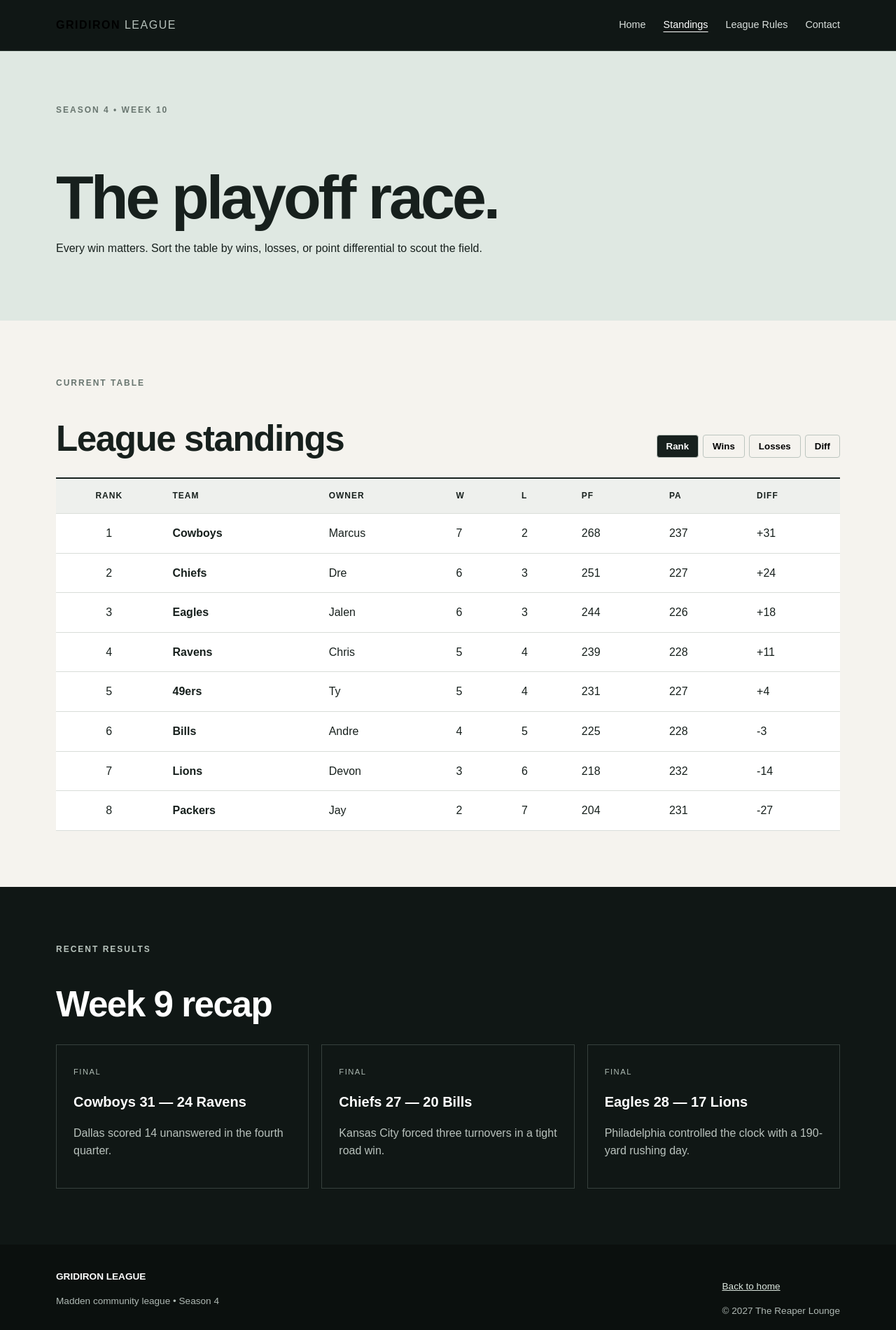
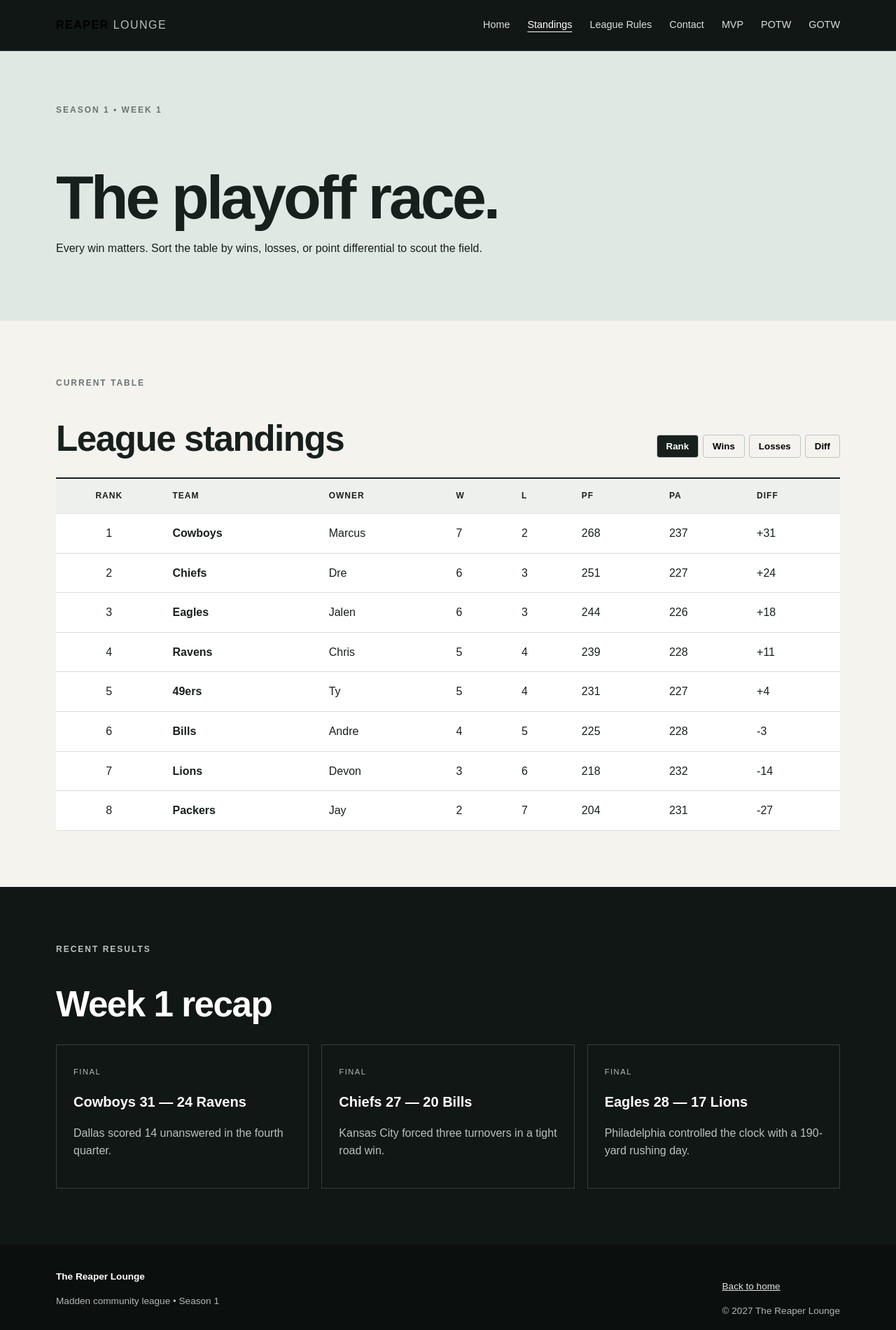
Before and after one commit to carterprince495-prog/The-Reaper-Lounge-, a plain HTML site: page standings.html in a window 1280 px wide. Shown: the whole page at 70% size. Drawn offline with Linux system fonts and the light colour scheme.

Commit message:
Update standings.html

```diff
--- a/standings.html
+++ b/standings.html
@@ -9,9 +9,9 @@
         content="width=device-width, initial-scale=1.0">
 
   <meta name="description"
-        content="Gridiron League Madden standings, recent results, and playoff race.">
+        content="The Reaper Lounge Madden standings, recent results, playoff race, potw, gotw,and mvp race.">
 
-  <title>Standings | Gridiron League</title>
+  <title>Standings | The Reaper Lounge</title>
 
   <link rel="stylesheet" href="styles.css">
 
@@ -26,7 +26,7 @@
        aria-label="Primary navigation">
 
     <a class="logo" href="index.html">
-      GRIDIRON <span>LEAGUE</span>
+      REAPER <span>LOUNGE</span>
     </a>
 
     <button class="menu-toggle"
@@ -54,7 +54,20 @@
         Contact
       </a>
 
+       <a href="index.html#MVP Race">
+         MVP
+       </a>
+
+      <a href="index.html#POTW">
+         POTW
+       </a>
+
+      <a href="index.html#GOTW">
+         GOTW
+       </a>
+
     </div>
+
 
   </nav>
 
@@ -69,7 +82,7 @@
   <div class="container">
 
     <p class="eyebrow">
-      SEASON 4 • WEEK 10
+      SEASON 1 • WEEK 1
     </p>
 
     <h1>
@@ -142,7 +155,7 @@
     <table id="standings-table">
 
       <caption class="sr-only">
-        Season 4 Madden league standings
+        Season 1 Madden league standings
       </caption>
 
       <thead>
@@ -326,7 +339,7 @@
     </p>
 
     <h2 id="results-title">
-      Week 9 recap
+      Week 1 recap
     </h2>
 
 
@@ -394,11 +407,11 @@
     <div>
 
       <strong>
-        GRIDIRON LEAGUE
+        The Reaper Lounge
       </strong>
 
       <p>
-        Madden community league • Season 4
+        Madden community league • Season 1
       </p>
 
     </div>
```
